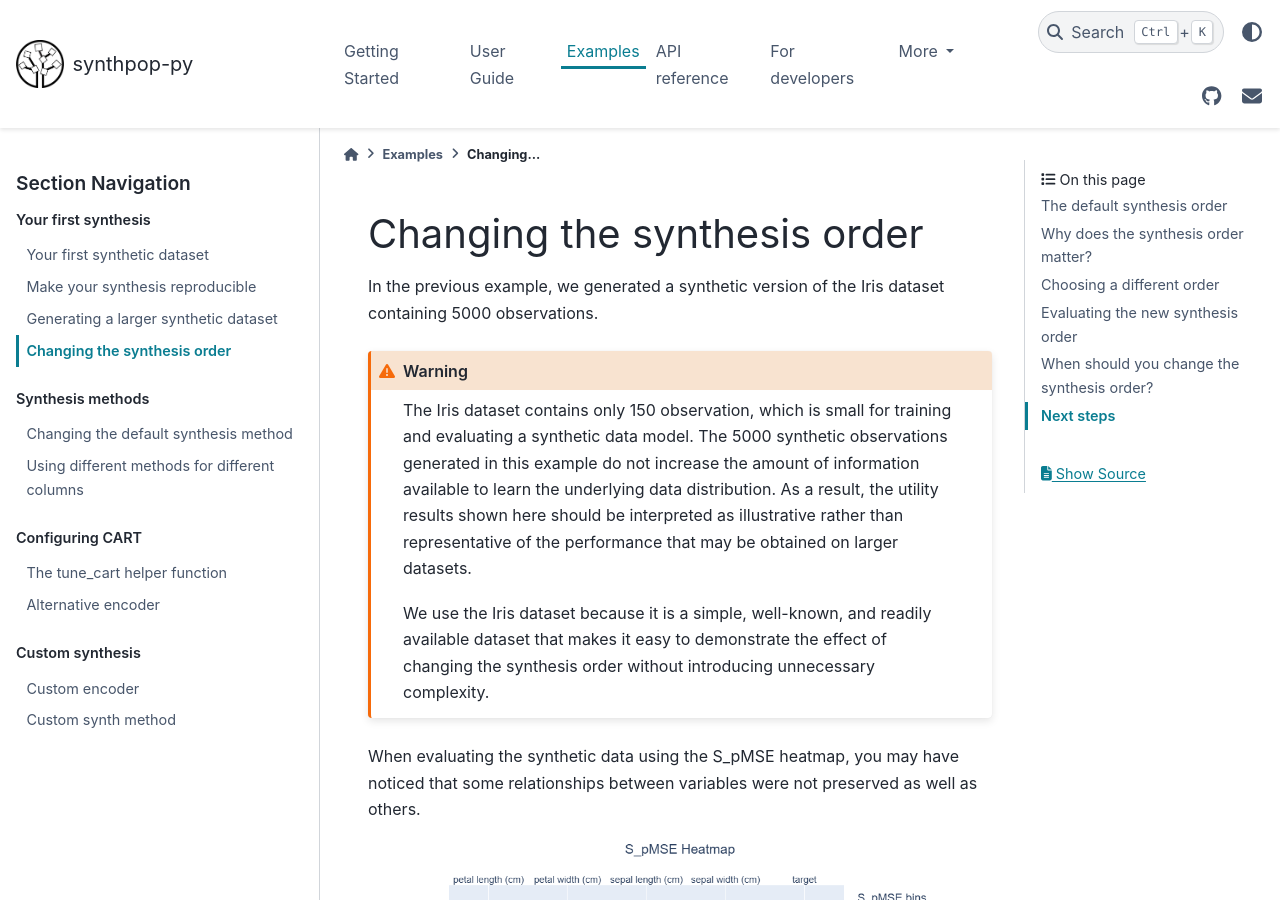
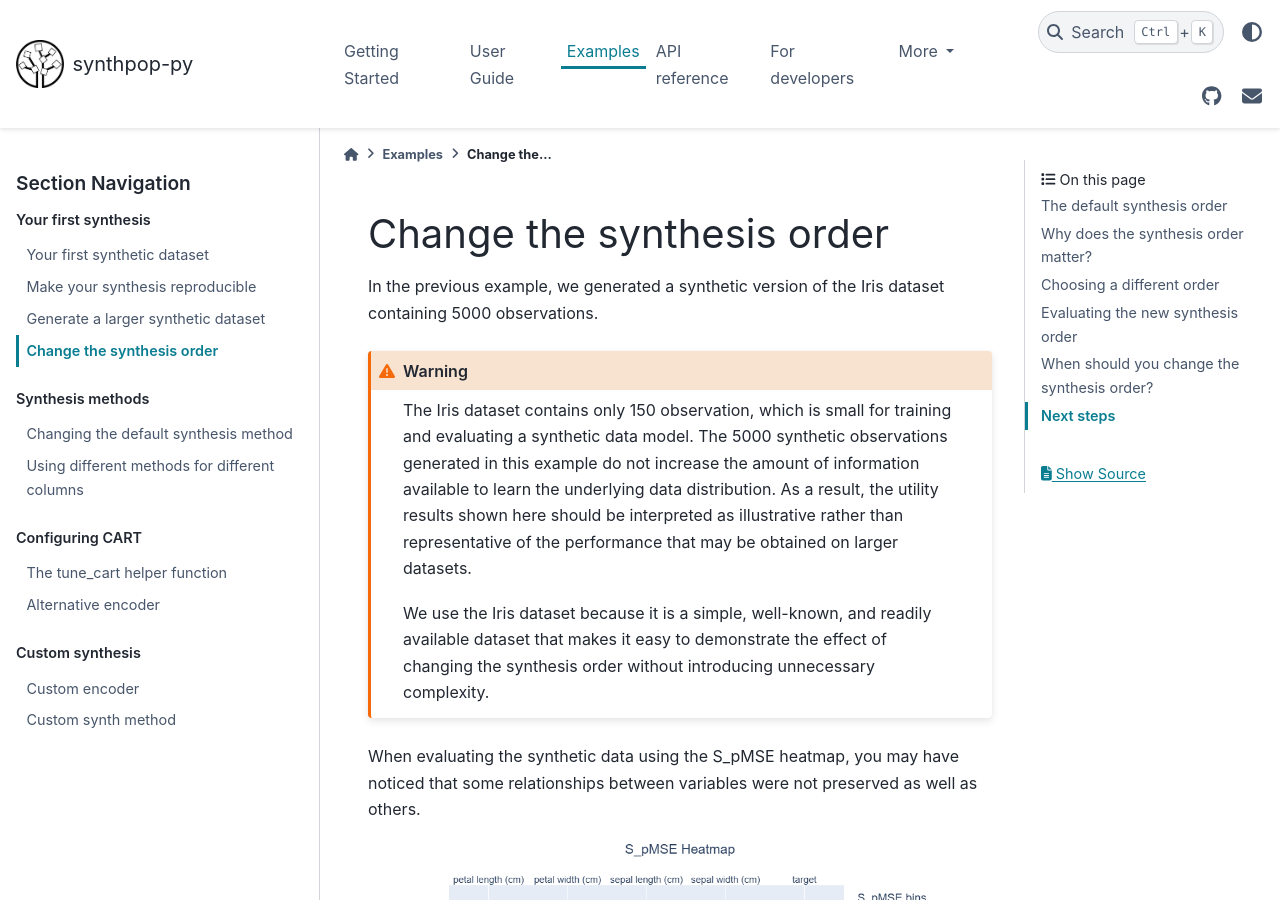
Before and after one commit to duonl/synthpop-py, a Sphinx documentation site: the page built from docs/source/examples/changing_the_synthesis_order.md, in a window 1280 px wide and 900 px high. Built offline with Sphinx 7.4.7 and the PyData theme 0.15.4, drawn with Linux system fonts in a browser that asks for light colours; pages that are not in the unit, such as notebooks, are missing from menus; some of the changed text lies outside the part shown.

Commit message:
Minor comments and problem with synthetic_dataset

````diff
--- a/docs/source/examples/changing_the_synthesis_order.md
+++ b/docs/source/examples/changing_the_synthesis_order.md
@@ -1,4 +1,4 @@
-# Changing the synthesis order
+# Change the synthesis order
 In the previous example, we generated a synthetic version of the Iris dataset containing 5000 observations.
 ```{warning}
 The Iris dataset contains only 150 observation, which is small for training and evaluating a synthetic data model. The 5000 synthetic observations generated in this example do not increase the amount of information available to learn the underlying data distribution. As a result, the utility results shown here should be interpreted as illustrative rather than representative of the performance that may be obtained on larger datasets.
--- a/docs/source/examples/generating_a_larger_dataset.md
+++ b/docs/source/examples/generating_a_larger_dataset.md
@@ -1,4 +1,4 @@
-# Generating a larger synthetic dataset
+# Generate a larger synthetic dataset
 In the previous examples, we generated a synthetic dataset with the same number of rows as the original dataset. However, synthetic datasets do not need to have the same size as the original data.
 
 One advantage of synthetic data is that we can generate more records than were available in the original dataset. This can be useful when testing analysis pipelines, developing software or creating datasets for simulation studies.
````
Also changed, not shown: docs/source/getting_started/getting_started.md (+3 -3 lines).
